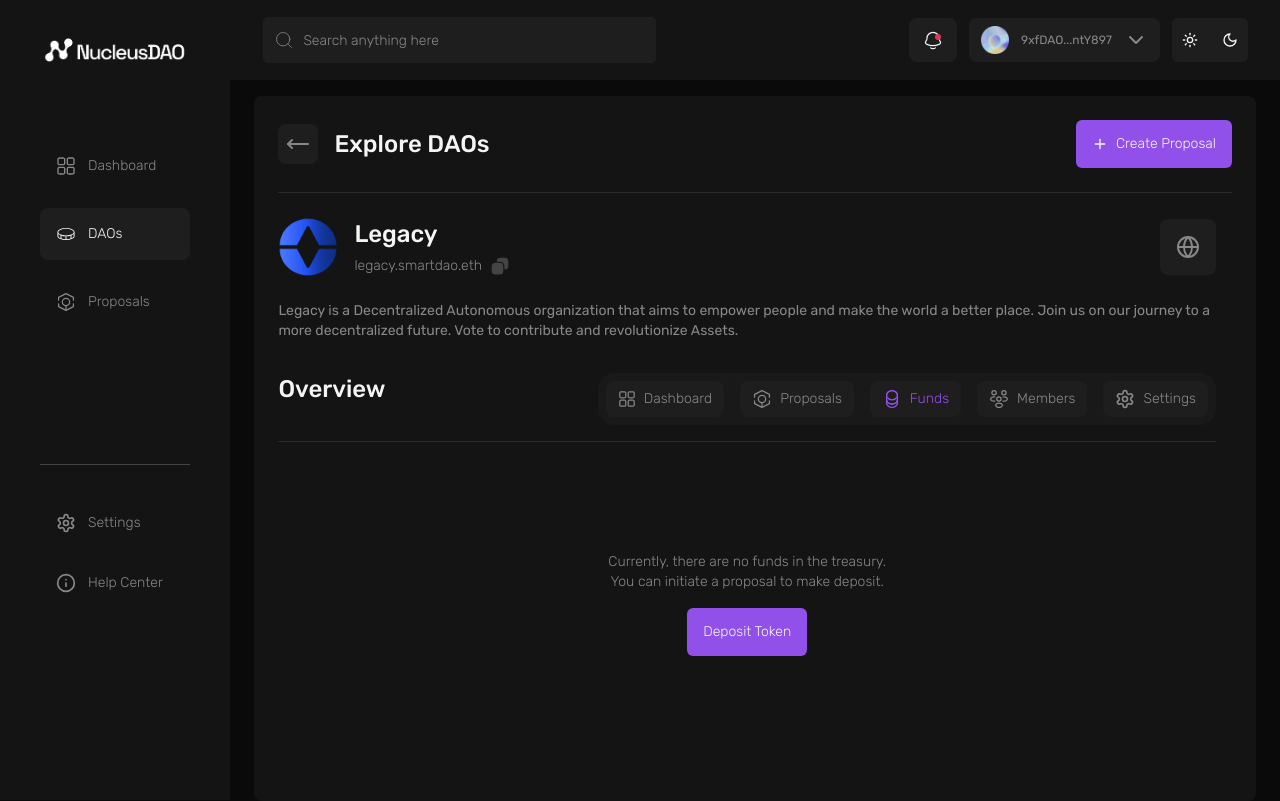
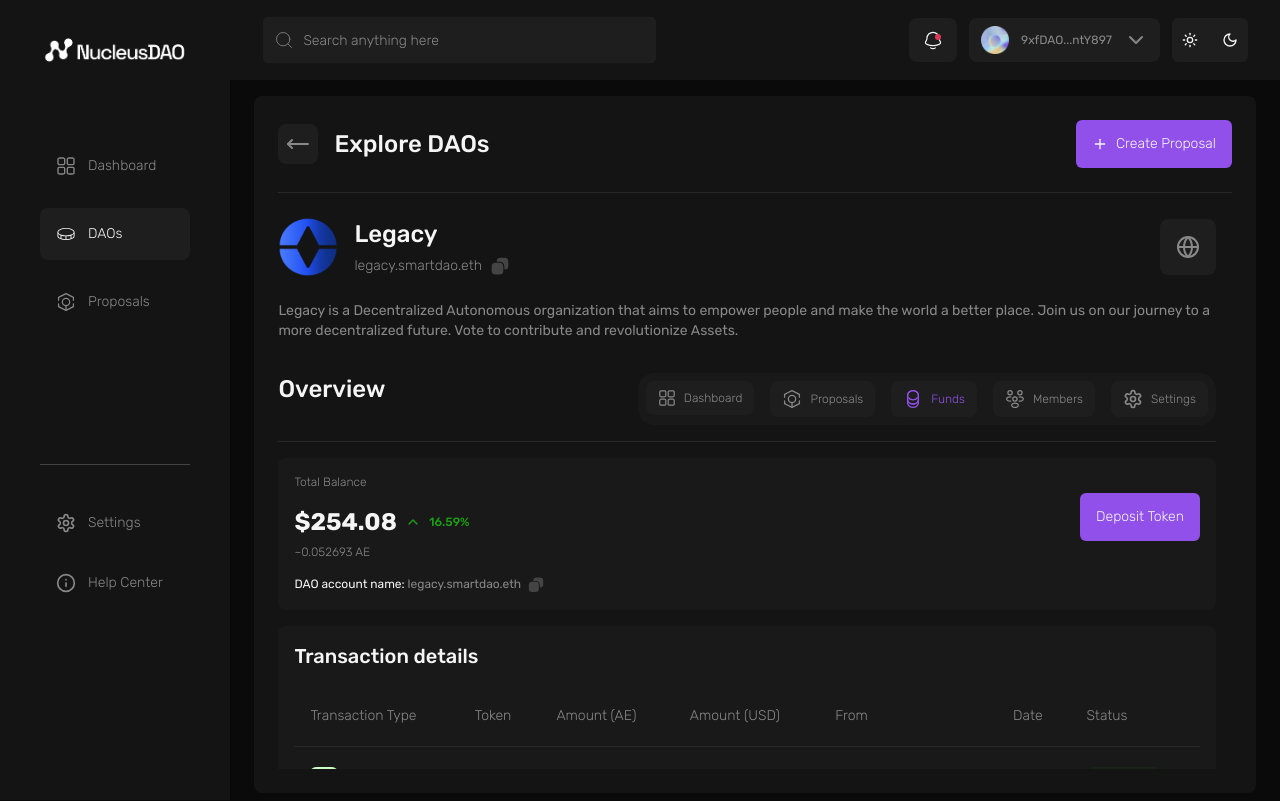
Before and after one commit to NucleusDAO/NucleusDAO-Frontend, a Next.js app: page /daos/view/1/funds in a window 1280 px wide. Built offline with nearby package versions, Linux system fonts and the light colour scheme.

Commit message:
funds table screen conversion

```diff
--- a/app/(dashboard)/daos/view/[slug]/dashboard/page.tsx
+++ b/app/(dashboard)/daos/view/[slug]/dashboard/page.tsx
@@ -28,7 +28,7 @@
                   {!tab.value && (
                     <div className="flex items-center space-x-2 text-[#1CA013] ">
                       <ChevronUp size={16} />
-                      <p className="font-medium text-sm">{tab.increase}</p>
+                      <p className="font-medium text-xs">{tab.increase}</p>
                     </div>
                   )}
                 </div>
--- /dev/null
+++ b/app/(dashboard)/daos/view/[slug]/funds/columns.tsx
@@ -0,0 +1,87 @@
+'use client';
+import Image from "next/image";
+import AELogo from '@/assets/logos/ae-logo.png';
+
+import { ArrowUpFromLine } from 'lucide-react';
+import Link from 'next/link';
+import { usePathname } from 'next/navigation';
+import { cn, encodeURI } from '@/libs/utils';
+import { Button } from '@/components/ui/button';
+import { EachStatus2 } from '@/components/proposals/data';
+import { ImportIcon } from '@/assets/svgs';
+
+const columns: {
+  accessorKey: string;
+  header: any;
+  key: string;
+  cell?: any;
+}[] = [
+  {
+    accessorKey: 'transactionType',
+    header: 'Transaction Type',
+    key: 'transactionType',
+    cell: ({ row }: any) => <TransactionTypeCell row={row} />,
+  },
+  {
+    accessorKey: 'token',
+    header: 'Token',
+    key: 'token',
+    cell: ({ row }: any) => <Image src={AELogo} alt="ae logo" width={24} />
+  },
+  {
+    accessorKey: 'amountInAE',
+    header: 'Amount (AE)',
+    key: 'amountInAE',
+  },
+  {
+    accessorKey: 'amountInUSD',
+    header: 'Amount (USD)',
+    key: 'amountInUSD',
+  },
+  {
+    accessorKey: 'from',
+    header: 'From',
+    key: 'from',
+  },
+  {
+    accessorKey: 'date',
+    header: 'Date',
+    key: 'date',
+  },
+  {
+    accessorKey: 'status',
+    header: 'Status',
+    key: 'status',
+    cell: ({ row }: any) => <StatusCell row={row} />,
+  },
+];
+
+export { columns };
+
+export const TransactionTypeCell = ({ row }: any) => {
+  const { logo, transactionType } = row.original;
+  return (
+    <div className="flex space-x-2 items-center">
+      <div className={cn('rounded-md p-1.5', transactionType === 'Deposit' ? 'bg-[#C9FDC5]' : 'bg-[#FDC5D0]')}>{transactionType === 'Deposit' ? <ImportIcon /> : <ArrowUpFromLine size={16} color='#A0132D' />}</div>
+      <p>{transactionType}</p>
+    </div>
+  );
+};
+
+export const ActionCell = ({ row }: any) => {
+  const { id } = row.original;
+  const pathname = usePathname();
+  return (
+    // <Eye size={18} color="#F5F5F5" role="button" />
+    <Link href={encodeURI(pathname, id)}>
+      <Button className="bg-[#1E1E1E] text-white" size="sm">
+        Details
+      </Button>
+    </Link>
+  );
+};
+
+export const StatusCell = ({ row }: any) => {
+  const { status } = row.original;
+  return <div className="w-fit">{EachStatus2[status]}</div>;
+};
--- /dev/null
+++ b/app/(dashboard)/daos/view/[slug]/funds/data.tsx
@@ -0,0 +1,37 @@
+
+const data = [
+    {
+        transactionType: 'Deposit',
+        amountInAE: '0.00567 AE',
+        amountInUSD: '$254.08',
+        from: 'abc123....j7xhsj89',
+        data: '03-04-2023',
+        status: 'Successful'
+    },
+    {
+        transactionType: 'Deposit',
+        amountInAE: '0.00567 AE',
+        amountInUSD: '$254.08',
+        from: 'abc123....j7xhsj89',
+        data: '03-04-2023',
+        status: 'Pending'
+    },
+    {
+        transactionType: 'Withdrawal',
+        amountInAE: '0.00567 AE',
+        amountInUSD: '$254.08',
+        from: 'abc123....j7xhsj89',
+        data: '03-04-2023',
+        status: 'Successful'
+    },
+    {
+        transactionType: 'Deposit',
+        amountInAE: '0.00567 AE',
+        amountInUSD: '$254.08',
+        from: 'abc123....j7xhsj89',
+        data: '03-04-2023',
+        status: 'Failed'
+    },
+];
+
+export { data };
--- a/app/(dashboard)/daos/view/[slug]/funds/page.tsx
+++ b/app/(dashboard)/daos/view/[slug]/funds/page.tsx
@@ -1,14 +1,63 @@
-import { Button } from "@/components/ui/button";
+import { CopyIcon } from '@/assets/svgs';
+import DataTable from '@/components/data-table';
+import { Button } from '@/components/ui/button';
+import { ChevronUp } from 'lucide-react';
+import { columns } from './columns';
+import { data } from './data';
 
 const EachDaoFunds = () => {
-    return (
-        <div>
-            <div className="text-center w-[30%] space-y-4 mx-auto mt-[10%]">
-                <p className="text-sm font-light text-defaultText">Currently, there are no funds in the treasury. You can initiate a proposal to make deposit.</p>
-                <Button>Deposit Token</Button>
+  return (
+    <div className="space-y-4">
+      {data.length === 0 ? (
+        <div className="text-center w-[30%] space-y-4 mx-auto mt-[10%]">
+          <p className="text-sm font-light text-defaultText">
+            Currently, there are no funds in the treasury. You can initiate a
+            proposal to make deposit.
+          </p>
+          <Button>Deposit Token</Button>
+        </div>
+      ) : (
+        <>
+          <div className="bg-[#191919] p-4 space-y-4 rounded-lg">
+            <div className="flex items-center justify-between">
+              <div className="space-y-4">
+                <p className="text-xs font-light">Total Balance</p>
+                <div className="space-y-1.5">
+                  <div className="flex space-x-2 items-center">
+                    <p className="text-white font-bold text-2xl">$254.08</p>
+
+                    <div className="flex items-center space-x-2 text-[#1CA013] ">
+                      <ChevronUp size={16} />
+                      <p className="font-medium text-xs">16.59%</p>
+                    </div>
+                  </div>
+                  <p className="text-[#888888] text-xs font-light">
+                    ~0.052693 AE
+                  </p>
+                </div>
+              </div>
+              <Button>Deposit Token</Button>
             </div>
-        </div>
-    )
+            <div className="flex space-x-1.5 font-light text-xs">
+              <p className="text-white font-normal">
+                DAO account name:{' '}
+                <span className="text-[#888888]">legacy.smartdao.eth</span>
+              </p>
+              <CopyIcon size="18" className="cursor-pointer" />
+            </div>
+          </div>
+
+          <div className="bg-[#191919] p-4 space-y-4 rounded-lg">
+            <h1 className="text-white font-medium text-xl">
+              Transaction details
+            </h1>
+
+            <DataTable columns={columns} data={data} />
+          </div>
+        </>
+      )}
+    </div>
+  );
 };
 
 export default EachDaoFunds;
--- a/app/(dashboard)/daos/view/layout.tsx
+++ b/app/(dashboard)/daos/view/layout.tsx
@@ -51,7 +51,7 @@
         )}
       </div>
 
-      <div className='h-[73vh] overflow-auto pt-6 pr-4'>
+      <div className='h-[72vh] overflow-auto pt-6 pr-4'>
         <div className="space-y-8">
           <div className="space-y-6">
             <div className="flex items-center justify-between">
@@ -86,7 +86,7 @@
                   <div
                     role="button"
                     className={cn(
-                      'flex space-x-2 text-sm text-[#888888] items-center bg-[#1E1E1E] rounded-lg font-light py-2 px-3',
+                      'flex space-x-2 text-xs text-[#888888] items-center bg-[#1E1E1E] rounded-lg font-light py-2 px-3',
                       (pathname.endsWith(view.path) || pathname.includes(view.path) ) && 'text-primary',
                     )}
                   >
--- a/assets/svgs.tsx
+++ b/assets/svgs.tsx
@@ -101,3 +101,12 @@
 </svg>
 
 )
+
+export const ImportIcon = () => (
+  <svg width="16" height="16" viewBox="0 0 18 18" fill="none" xmlns="http://www.w3.org/2000/svg">
+<path d="M16.4996 1.5L10.3496 7.65" stroke="#1CA013" strokeWidth="1.5" strokeLinecap="round" strokeLinejoin="round"/>
+<path d="M9.75 4.62744V8.24994H13.3725" stroke="#1CA013" strokeWidth="1.5" strokeLinecap="round" strokeLinejoin="round"/>
+<path d="M8.25 1.5H6.75C3 1.5 1.5 3 1.5 6.75V11.25C1.5 15 3 16.5 6.75 16.5H11.25C15 16.5 16.5 15 16.5 11.25V9.75" stroke="#1CA013" strokeWidth="1.5" strokeLinecap="round" strokeLinejoin="round"/>
+</svg>
+
+)
--- a/components/proposals/data.tsx
+++ b/components/proposals/data.tsx
@@ -76,4 +76,22 @@
     ),
   };
 
+  export const EachStatus2: IEachStatus = {
+    Pending: (
+      <div className="bg-[#DCBB0C1A] text-[#DCBB0C] py-1.5 px-4 rounded-lg text-xs font-light">
+        Pending
+      </div>
+    ),
+    Failed: (
+      <div className="bg-[#DD38571A] text-[#DD3857] py-1.5 px-4 rounded-lg text-xs font-light">
+        Failed
+      </div>
+    ),
+    Successful: (
+      <div className="bg-[#16870E1A] text-[#16870E] py-1.5 px-2 rounded-lg text-xs font-light">
+        Successful
+      </div>
+    ),
+  };
+
 export default proposalData
```
Also changed, not shown: assets/logos/ae-logo.png (added).
